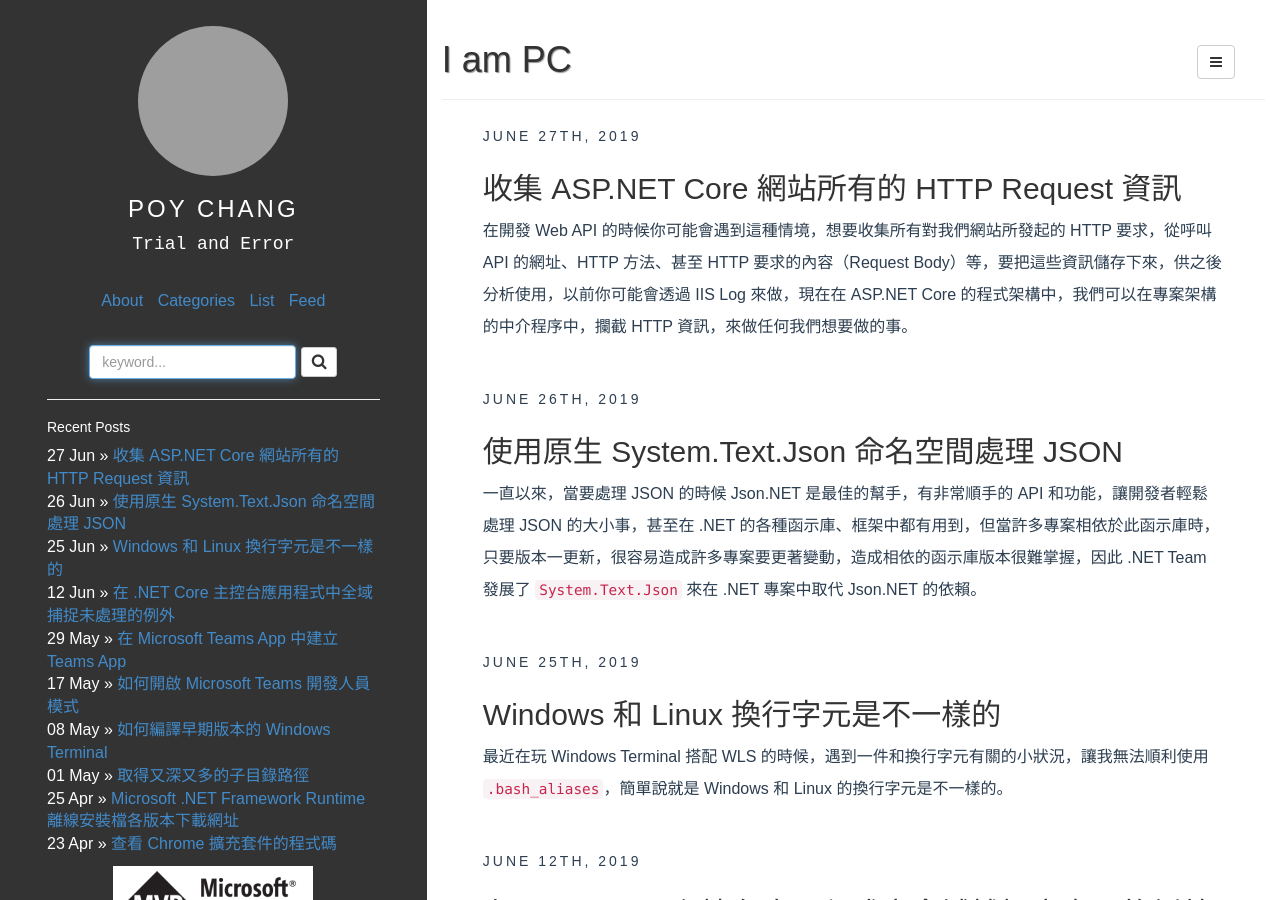
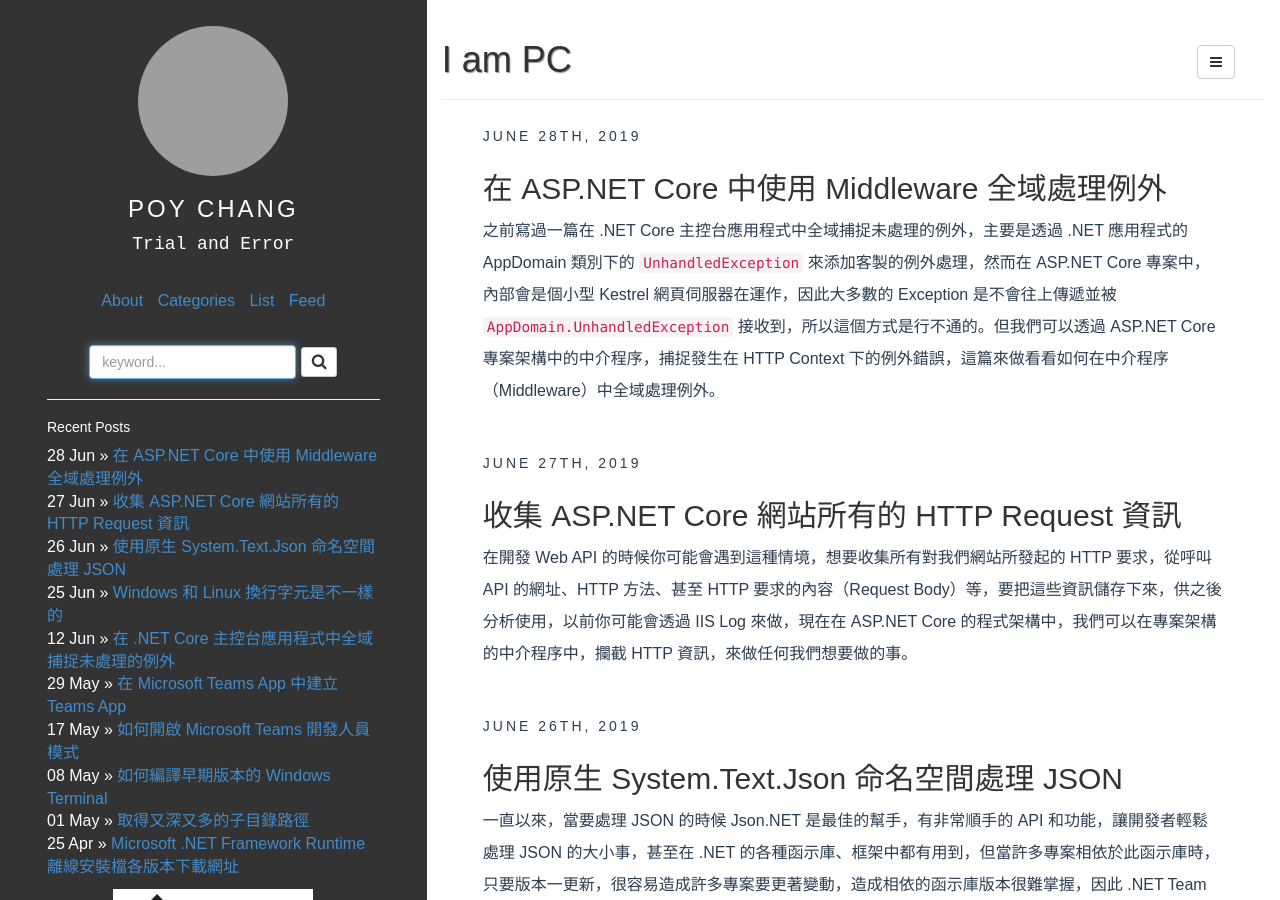
Before and after one commit to poychang/poychang.github.io, a Jekyll site: the page built from index.html, in a window 1280 px wide and 900 px high. Built offline with Jekyll 4.4.1, drawn with Linux system fonts in a browser that asks for light colours; some web fonts are replaced; the list of posts is cut into pages by our own code; some of the changed text lies outside the part shown; grey boxes are pictures that could not be loaded.

Commit message:
alter & add post

````diff
--- /dev/null
+++ b/_posts/2019-06-28-asp-net-core-web-api-global-exception-handler.md
@@ -0,0 +1,87 @@
+---
+layout: post
+title: 在 ASP.NET Core 中使用 Middleware 全域處理例外
+date: 2019-06-28 21:32
+author: Poy Chang
+comments: true
+categories: [CSharp, Dotnet, Develop]
+---
+
+之前寫過一篇[在 .NET Core 主控台應用程式中全域捕捉未處理的例外](https://poychang.github.io/dotnet-core-global-exception-handler-in-console-application/)，主要是透過 .NET 應用程式的 AppDomain 類別下的 `UnhandledException` 來添加客製的例外處理，然而在 ASP.NET Core 專案中，內部會是個小型 [Kestrel 網頁伺服器](https://docs.microsoft.com/zh-tw/aspnet/core/fundamentals/servers/kestrel)在運作，因此大多數的 Exception 是不會往上傳遞並被 `AppDomain.UnhandledException` 接收到，所以這個方式是行不通的。但我們可以透過 ASP.NET Core 專案架構中的中介程序，捕捉發生在 HTTP Context 下的例外錯誤，這篇來做看看如何在中介程序（Middleware）中全域處理例外。
+
+>這裡會使用和這篇[收集 ASP.NET Core 網站所有的 HTTP Request 資訊](https://poychang.github.io/logging-http-request-in-asp-net-core/)一樣的手法，都是透過 ASP.NET Core 中介程序來處理。
+
+## 目標
+
+我們知道 ASP.NET Core 架構中，每個 Controller 是在處理每次 HTTP Context 的對應邏輯動作，當然我們可以在每個 Controller 中使用 `try...catch` 語法來捕捉 Exception 例外，不過這樣會讓我們寫很多重複的程式碼。
+
+如果系統中有個地方是 HTTP Context 一定都會經過的地方，且可以在那裏統一處理捕捉到的 Exception 例外，ASP.NET Core 的 Middleware 中介程序就是符合這樣的前提。
+
+## 實作概念
+
+從下圖我們可以看到，整個 HTTP Context 會經過一個個中介程序，像是 Pipeline 的處理流程，在最後一層 HTTP Context 會交由 MVC 來處理網站的邏輯動作，處理完後，會再一個個逆向回傳回去，這時有個 ExceptionHandle 中介程序，在這裡捕捉應用程式的例外狀況，就可以達到全域處理例外的效果。
+
+![HTTP Context 經過中介程序的處理流程](https://i.imgur.com/j8iNyw5.png)
+
+## 實作 ExceptionHandleMiddleware 中介程序
+
+>關於 ASP.NET Core 中介程序的用途說明及基本寫法，請參考[這篇官方文件](https://docs.microsoft.com/zh-tw/aspnet/core/fundamentals/middleware/)。
+
+我們建立一個 `ExceptionHandleMiddleware.cs` 中介程序，這裡面將會是實作 HTTP Context 在 MVC 處理過程中發生例外時，要處理的對應動作。
+
+```csharp
+public async Task Invoke(HttpContext context)
+{
+    try
+    {
+        await _next(context);
+    }
+    catch (Exception exception)
+    {
+        await HandleExceptionAsync(context, exception);
+    }
+}
+```
+
+這段程式碼很簡單，就只是用 `try...catch` 語法將串聯中介程序的 `_next(context)` 包起來，並且在發生例外時，執行 `HandleExceptionAsync()` 方法。
+
+而 `HandleExceptionAsync()` 方法的時做，你可以參考下面的程式碼，會根據你的需求做調整：
+
+```csharp
+private static Task HandleExceptionAsync(HttpContext context, Exception exception)
+{
+    context.Response.ContentType = "application/json";
+    context.Response.StatusCode = StatusCodes.Status500InternalServerError;
+
+    return context.Response.WriteAsync(
+        $"{context.Response.StatusCode} Internal Server Error from the ExceptionHandle middleware."
+    );
+}
+```
+
+處理完中介程序的核心動作後，可以在 `Startup.cs` 檔案的 `Configure()` 要啟用 ExceptionHandleMiddleware 中介程序，你可以簡單用 `app.UseMiddleware<ExceptionHandleMiddleware>();` 這樣的寫法來調用，但我個人比較喜歡再包一層 `IApplicationBuilder` 的擴充方法，一來我可以再調用前多做一些處理，二來是可以更優雅且有語意的啟用我們客製的中介程序，請參考下面 `UseExceptionHandleMiddleware` 擴充方法程式碼：
+
+```csharp
+public static class ExceptionHandleMiddlewareExtensions
+{
+    public static IApplicationBuilder UseExceptionHandleMiddleware(this IApplicationBuilder builder)
+    {
+        return builder.UseMiddleware<ExceptionHandleMiddleware>();
+    }
+}
+```
+
+如此一來，在 `Startup.cs` 檔案的 `Configure()` 中，使用 `app.UseExceptionHandleMiddleware();` 這樣具有語意的寫法，可以讓程式碼讀起來更順暢。
+
+在底下提供的範例專案中，如果開啟 `https://localhost:44381/api/values` 這個網址，則會丟出例外，並被中介程序捕捉到，畫面如下：
+
+![中介程序捕捉到例外](https://i.imgur.com/JWEiLLc.png)
+
+>本篇完整範例程式碼請參考 [poychang/Demo-Global-Exception-Handle-WebApp](https://github.com/poychang/Demo-Global-Exception-Handle-WebApp)。
+
+----------
+
+參考資料：
+
+* [Global Error Handling in ASP.NET Core Web API](https://code-maze.com/global-error-handling-aspnetcore/)
+* [Centralized exception handling and request validation in ASP.NET Core](https://www.strathweb.com/2018/07/centralized-exception-handling-and-request-validation-in-asp-net-core/)
````
Also changed, not shown: _posts/2019-06-27-logging-http-request-in-asp-net-core.md (+1 -1 lines).
